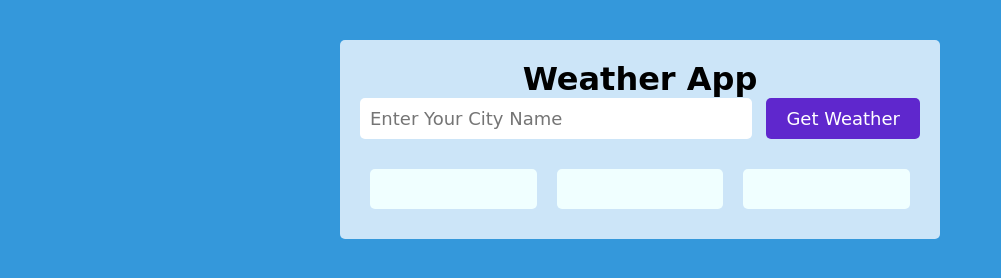
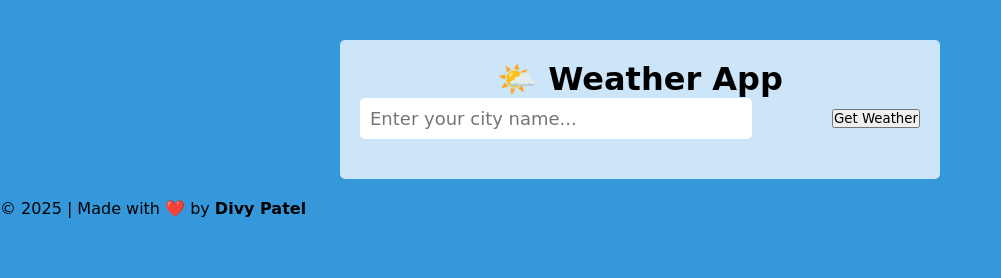
Before and after one commit to Dvy27/weather-website, a plain HTML site: page index.html in a window 1280 px wide. Shown: the whole page, without its empty margins (0-1001 px from the left). Drawn offline with Linux system fonts and the light colour scheme.

Commit message:
Update index.html

```diff
--- a/index.html
+++ b/index.html
@@ -1,39 +1,31 @@
 <!DOCTYPE html>
 <html lang="en">
 <head>
-    <meta charset="UTF-8">
-    <meta name="viewport" content="width=device-width, initial-scale=1.0">
-    <title>Weather App</title>
-    <link rel="stylesheet" href="style.css">
+  <meta charset="UTF-8" />
+  <meta name="viewport" content="width=device-width, initial-scale=1.0"/>
+  <title>3D Weather App - Divy Patel</title>
+  <link rel="stylesheet" href="style.css" />
 </head>
 <body>
+  <div class="background-blur"></div>
   <div class="container">
-        <h1>Weather App</h1>
-        <form action="#">
-            <input id="cityname" type="text" placeholder="Enter Your City Name">
-            <input type="submit" value="Get Weather">
+    <h1>🌤️ Weather App</h1>
+    <form id="weather-form">
+      <input id="cityname" type="text" placeholder="Enter your city name..." required />
+      <button type="submit">Get Weather</button>
     </form>
     <div class="weather-data">
-            <div class="icon">
-                <!-- <img src="https://openweathermap.org/img/wn/01d.png" alt=""> -->
-
-            </div>
+      <div class="icon"></div>
       <div class="temp"></div>
       <div class="desc"></div>
-            <!-- <div class="temp">35°C</div>
-            <div class="desc">haze</div> -->
-
-            <div class="details">
-                <div></div>
-                <div></div>
-                <div></div>
-                <!-- <div>Feels Like: 35°C</div>
-                <div>Humidity  :56%</div>
-                <div>Wind Speed: 5 m/s</div> -->
+      <div class="details"></div>
+    </div>
   </div>
 
-        </div>
-    </div>
+  <footer>
+    © 2025 | Made with ❤️ by <strong>Divy Patel</strong>
+  </footer>
+
   <script src="script.js"></script>
 </body>
 </html>
```
Lines whose indentation alone changed are shown as unchanged.
